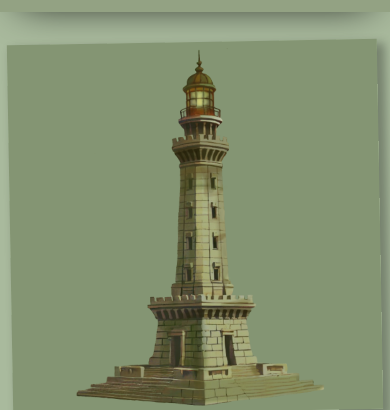
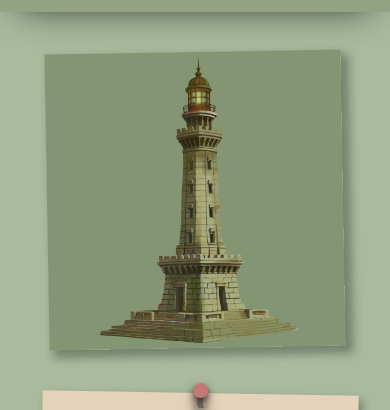
Before and after one commit to Filkiro/PROJ_HUM, a plain HTML site: page 1A_Mid/index.html in a window 390 px wide. Shown: the part 139-549 px from the top of the page. Drawn offline with Linux system fonts and the light colour scheme; a web font is replaced by a local one.

Commit message:
Add files via upload

```diff
--- a/1A_Mid/css/style.css
+++ b/1A_Mid/css/style.css
@@ -464,10 +464,11 @@
 
     /* Ajustando o farol */
     .farol img {
-        width: 100%;
-        max-width: 100%;
-        max-height: 450px;
+        width: 80%;
+        max-width: 80%;
         height: auto;
+        max-height: none;
+        margin: 10px;
     }
 
     /* Ajustes para as caixas expansíveis */
```
